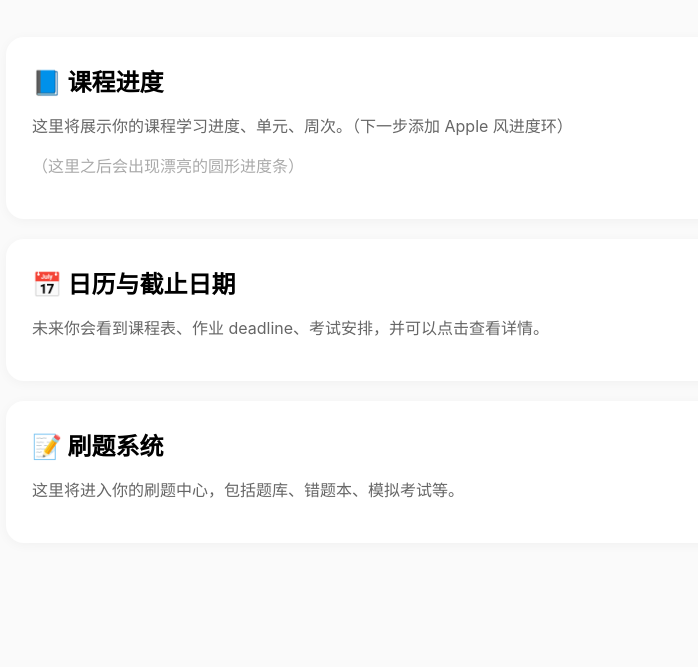
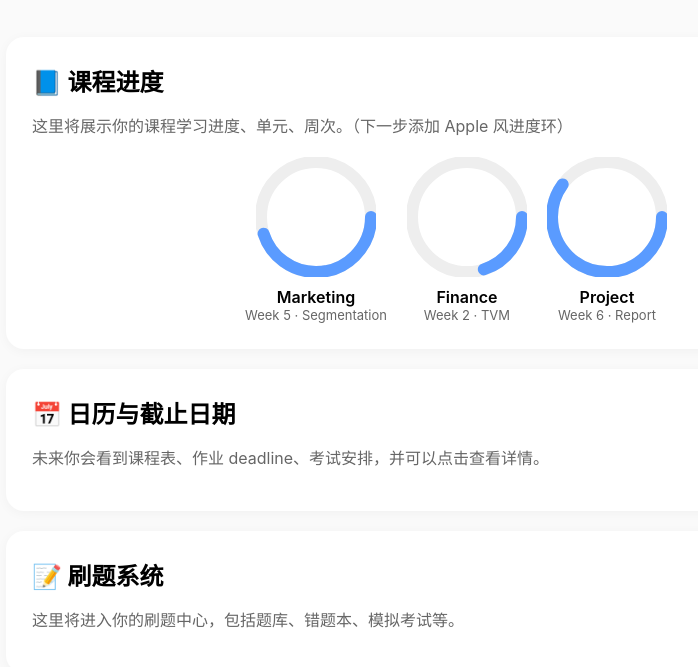
Before and after one commit to Aniyaqwq/BOBO-Learning, a plain HTML site: page index.html in a window 1280 px wide. Shown: the part 143-810 px from the top of the page, without its empty margins (184-882 px from the left). Drawn offline with Linux system fonts and the light colour scheme.

Commit message:
Update index.html

```diff
--- a/index.html
+++ b/index.html
@@ -28,9 +28,9 @@
                 这里将展示你的课程学习进度、单元、周次。（下一步添加 Apple 风进度环）
             </p>
 
-            <div id="progress-area">
-                <p style="color:#aaa;">（这里之后会出现漂亮的圆形进度条）</p>
-            </div>
+           <div id="progress-area" style="display:flex; gap:20px; justify-content:center; flex-wrap:wrap; margin-top:20px;">
+    <!-- Apple 风课程进度环会自动插入到这里 -->
+</div>
         </div>
 
         <!-- 日历区域 -->
@@ -49,5 +49,74 @@
             </p>
         </div>
     </div>
+<script>
+// ===== Apple 风 Progress Ring 组件 =====
+
+// 创建一个课程进度环
+function createProgressRing(courseName, progress, detail) {
+    const circleSize = 120;
+    const radius = 55;
+    const circumference = radius * 2 * Math.PI;
+
+    // 创建外框
+    const container = document.createElement("div");
+    container.style.textAlign = "center";
+
+    // SVG 圆环
+    const svg = `
+        <svg width="${circleSize}" height="${circleSize}">
+            <circle
+                cx="${circleSize/2}" cy="${circleSize/2}"
+                r="${radius}"
+                stroke="#eee"
+                stroke-width="12"
+                fill="none"
+            ></circle>
+
+            <circle
+                cx="${circleSize/2}" cy="${circleSize/2}"
+                r="${radius}"
+                stroke="#5A9BFF"
+                stroke-width="12"
+                fill="none"
+                stroke-dasharray="${circumference}"
+                stroke-dashoffset="${circumference * (1 - progress)}"
+                stroke-linecap="round"
+                style="transition: stroke-dashoffset 1s ease;"
+            ></circle>
+        </svg>
+    `;
+
+    // 环下面显示文字
+    const label = `
+        <div style="font-size:16px; margin-top:6px; font-weight:600;">
+            ${courseName}
+        </div>
+        <div style="color:#666; font-size:13px;">
+            ${detail}
+        </div>
+    `;
+
+    container.innerHTML = svg + label;
+    return container;
+}
+
+// ===== 插入示例数据 =====
+window.onload = function () {
+    const progressArea = document.getElementById("progress-area");
+
+    // 示例课程（之后会用 JSON 替换）
+    const courses = [
+        { name: "Marketing", progress: 0.45, detail: "Week 5 · Segmentation" },
+        { name: "Finance", progress: 0.20, detail: "Week 2 · TVM" },
+        { name: "Project", progress: 0.60, detail: "Week 6 · Report" }
+    ];
+
+    courses.forEach(c => {
+        const ring = createProgressRing(c.name, c.progress, c.detail);
+        progressArea.appendChild(ring);
+    });
+};
+</script>
 </body>
 </html>
```
